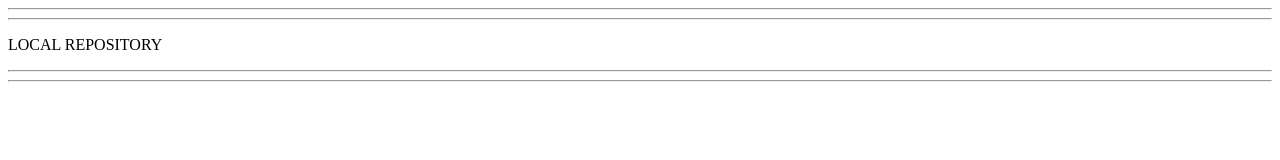
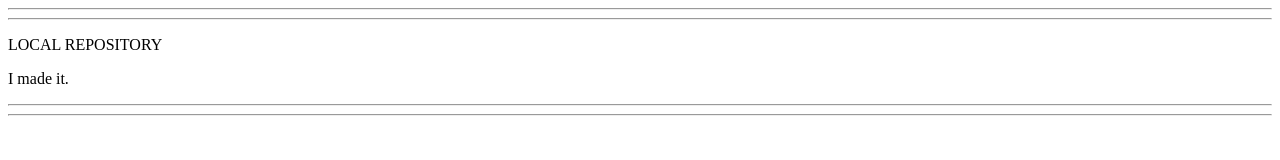
Before and after one commit to SparshMhjn25/Styled-text, a plain HTML site: page index.html in a window 1280 px wide. Drawn offline with Linux system fonts and the light colour scheme.

Commit message:
Message added

```diff
--- a/index.html
+++ b/index.html
@@ -1,5 +1,6 @@
 <hr>
 <hr>
 <p>LOCAL REPOSITORY</p>
+<p>I made it.</p>
 <hr>
 <hr>
```
